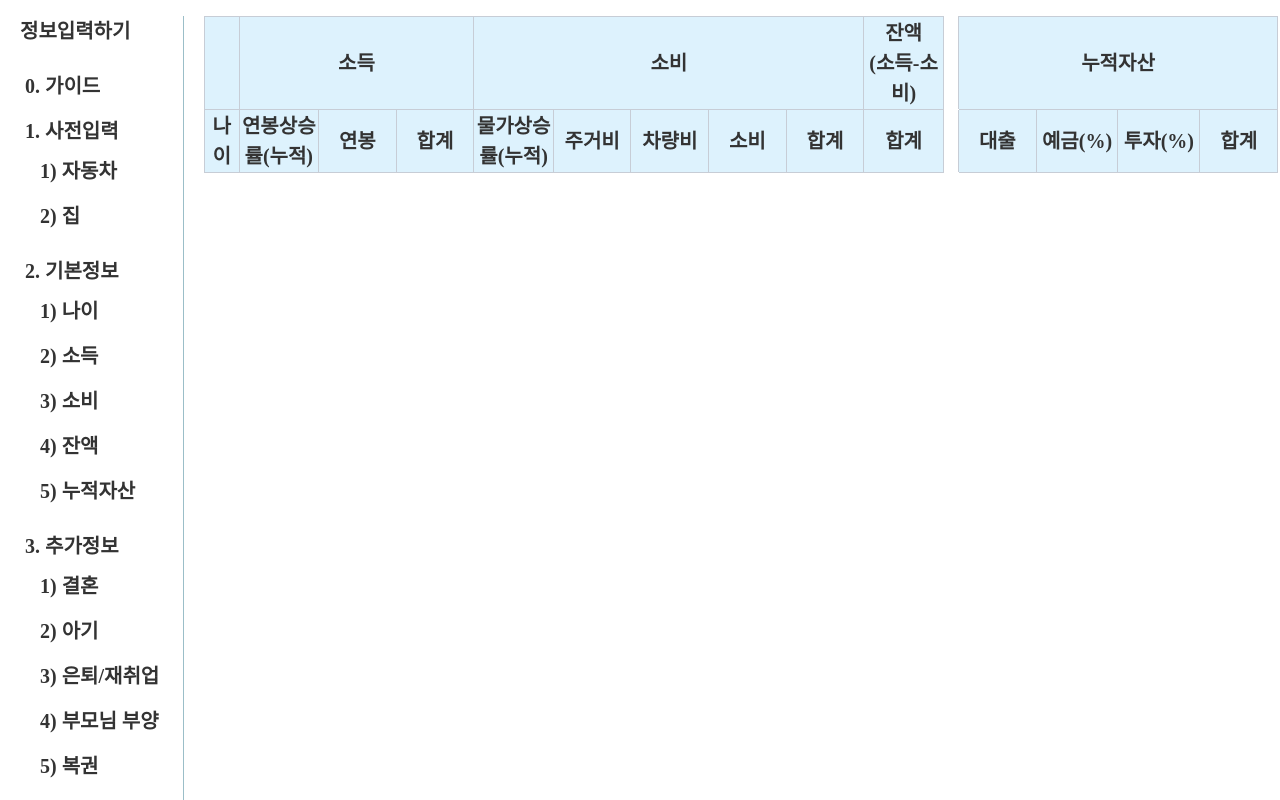
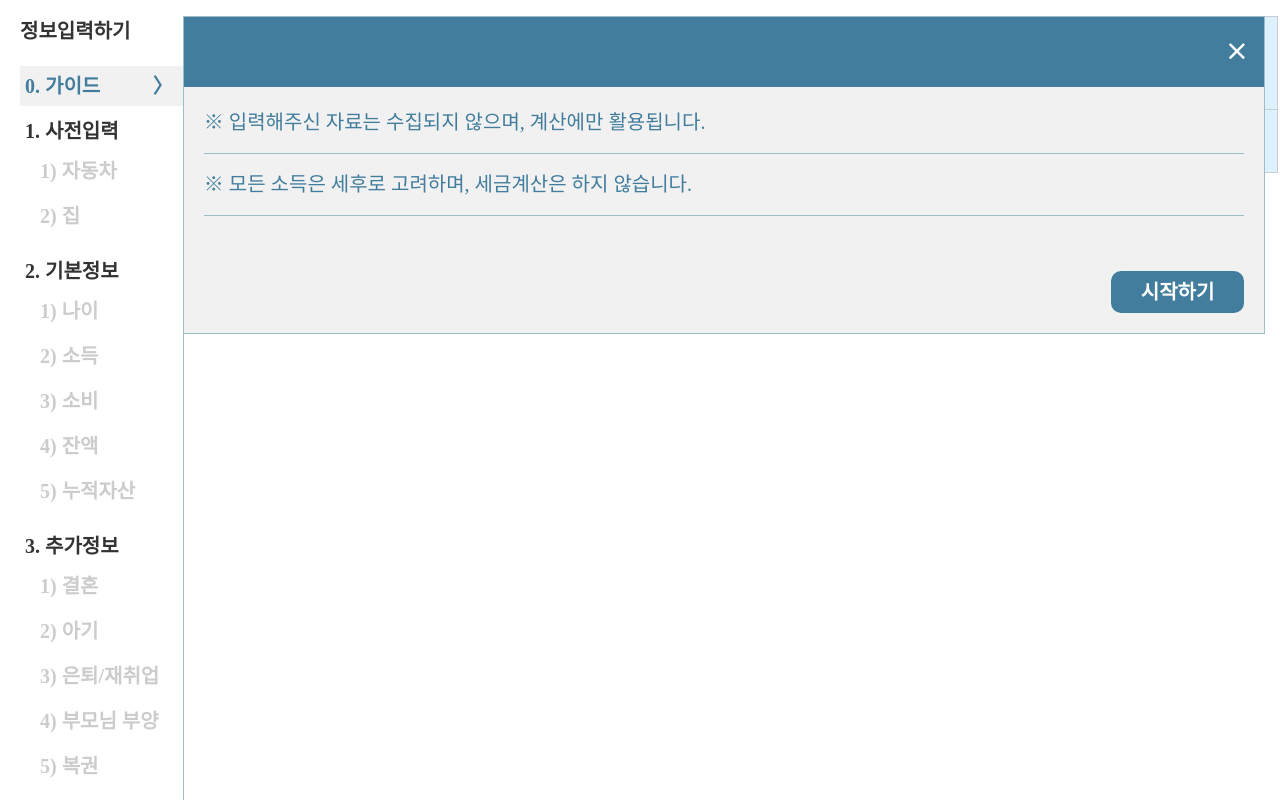
Before and after one commit to dnjseogns/cashflow, a React (Vite) app: page / in a window 1280 px wide. Both pictures are taken after a click on the button "100세까지 현금흐름 계산하기". Built offline with nearby package versions, Linux system fonts and the light colour scheme; a web font is replaced by a local one.

Commit message:
[FEATURE] 저장 관련

```diff
--- a/src/components/cashflow/Cashflow.css
+++ b/src/components/cashflow/Cashflow.css
@@ -28,13 +28,15 @@
 .cf-left ul.prev li,
 .cf-left ul.base li,
 .cf-left ul.add li{display: flex; justify-content: space-between;}
+.cf-left ul span,
 .cf-left ul li span{margin-right: 10px;}
 /* left complete 체크 */
 .cf-left ul li{position:relative;}
 .cf-left ul li.ok ::before{content:""; width: 40px; height: 40px;
     background-image: url('../../images/check_01.png'); background-size: 40px 40px; background-repeat: no-repeat;
     display: inline-block; position:absolute; top:-7px; left:-8px;}
-
+/* 체크 못함 list disable  */
+.cf-left ul li.disable{color:#CCCCCC}
 
 /*******************************************/
 /* right overflow*/
@@ -42,7 +44,7 @@
 
 /* right position */
 .cf-right{ position: relative; }
-.cf-right .cf-content .survey-area{position: fixed; bottom: 0%;}
+.cf-right .cf-content .survey-area{position: fixed;}
 .cf-right .cf-content .data-area{position: absolute;}
 
 
@@ -51,7 +53,8 @@
 .cf-right .survey-area{ background: #F1F1F1; border: 1px solid #9BBEC8; border-left: 0px solid #9BBEC8;
     width: 84.5%; min-width: 500px; height: auto; z-index: 10; } /*border-radius:10px;*/
 /* survey title */
-.cf-right .survey-area .survey-title{padding: 20px; background-color: #427D9D; font-weight: 600; color:white;}
+.cf-right .survey-area .survey-title{padding: 20px; background-color: #427D9D; font-weight: 600; color:white;display:flex; justify-content:space-between;}
+.cf-right .survey-area .survey-title a{cursor: pointer;}
 /* survey tail*/
 .cf-right .survey-area .survey-tail{padding: 20px; font-weight: 600; color:white; display: flex; justify-content: flex-end;}
 .cf-right .survey-area .survey-tail button.complete{padding: 6px 30px 6px 30px; font-weight: 600; background-color: #427D9D; color: white;
--- a/src/components/cashflow/Cashflow.jsx
+++ b/src/components/cashflow/Cashflow.jsx
@@ -11,7 +11,7 @@ import CashflowTable from './CashflowTable';
 
 function Cashflow(){
     //surveyDiv
-    const [surveyDiv,setSurveyDiv] = useState("");
+    const [surveyDiv,setSurveyDiv] = useState("guide");
     const [surveyTitle,setSurveyTitle] = useState("");
 
     return (
--- a/src/components/cashflow/CashflowSide.jsx
+++ b/src/components/cashflow/CashflowSide.jsx
@@ -66,24 +66,68 @@ function CashflowSide({surveyDiv,setSurveyDiv, setSurveyTitle}){
         <div className='left-title'><span>정보입력하기</span></div>
         <ul className={'guide ' + (surveyDiv==="guide"?"on":"")} onClick={()=>{setSurveyDivition("guide")}}>{GUIDE} {surveyDiv==="guide"?<span>〉</span>:null}</ul>
         <ul className='prev '>{PREV}
-            <li className={(surveyDiv==="car"?"on ":"") + (isSurveyCompleted.car?"ok ":"")} onClick={()=>{setSurveyDivition("car")}}><span>{PREV_CAR}</span> {surveyDiv==="car"?<span>〉</span>:null}</li>
-            <li className={(surveyDiv==="house"?"on ":"") + (isSurveyCompleted.house?"ok ":"")} onClick={()=>{setSurveyDivition("house")}}><span>{PREV_HOUSE}</span> {surveyDiv==="house"?<span>〉</span>:null}</li>
+            {isSurveyCompleted.car !== null
+            ? <li className={(surveyDiv==="car"?"on ":"") + (isSurveyCompleted.car?"ok ":"")} onClick={()=>{setSurveyDivition("car")}}><span>{PREV_CAR}</span> {surveyDiv==="car"?<span>〉</span>:null}</li>
+            : <li className='disable'><span>{PREV_CAR}</span></li>}
+
+            {isSurveyCompleted.house !== null
+            ? <li className={(surveyDiv==="house"?"on ":"") + (isSurveyCompleted.house?"ok ":"")} onClick={()=>{setSurveyDivition("house")}}><span>{PREV_HOUSE}</span> {surveyDiv==="house"?<span>〉</span>:null}</li>
+            : <li className='disable'><span>{PREV_HOUSE}</span></li>}
         </ul>
         <ul className='base '>{BASE}
-            <li className={(surveyDiv==="age"?"on ":"") + (isSurveyCompleted.age?"ok ":"")} onClick={()=>{setSurveyDivition("age")}}><span>{BASE_AGE}</span> {surveyDiv==="age"?<span>〉</span>:null}</li>
-            <li className={(surveyDiv==="salary"?"on":"") + (isSurveyCompleted.salary?" ok":"")} onClick={()=>{setSurveyDivition("salary")}}><span>{BASE_SALARY}</span> {surveyDiv==="salary"?<span>〉</span>:null}</li>
-            <li className={(surveyDiv==="consumption"?"on":"") + (isSurveyCompleted.consumption?" ok":"")} onClick={()=>{setSurveyDivition("consumption")}}><span>{BASE_CONSUMPTION}</span> {surveyDiv==="consumption"?<span>〉</span>:null}</li>
-            <li className={(surveyDiv==="balance"?"on":"") + (isSurveyCompleted.balance?" ok":"")} onClick={()=>{setSurveyDivition("balance")}}><span>{BASE_BALANCE}</span> {surveyDiv==="balance"?<span>〉</span>:null}</li>
-            <li className={(surveyDiv==="asset"?"on":"") + (isSurveyCompleted.asset?" ok":"")} onClick={()=>{setSurveyDivition("asset")}}><span>{BASE_ASSET}</span> {surveyDiv==="asset"?<span>〉</span>:null}</li>
+            {isSurveyCompleted.age !== null
+            ? <li className={(surveyDiv==="age"?"on ":"") + (isSurveyCompleted.age?"ok ":"")} onClick={()=>{setSurveyDivition("age")}}><span>{BASE_AGE}</span> {surveyDiv==="age"?<span>〉</span>:null}</li>
+            : <li className='disable'><span>{BASE_AGE}</span></li>}
+
+            {isSurveyCompleted.salary !== null
+            ? <li className={(surveyDiv==="salary"?"on":"") + (isSurveyCompleted.salary?" ok":"")} onClick={()=>{setSurveyDivition("salary")}}><span>{BASE_SALARY}</span> {surveyDiv==="salary"?<span>〉</span>:null}</li>
+            : <li className='disable'><span>{BASE_SALARY}</span></li>}
+
+            {isSurveyCompleted.consumption !== null
+            ? <li className={(surveyDiv==="consumption"?"on":"") + (isSurveyCompleted.consumption?" ok":"")} onClick={()=>{setSurveyDivition("consumption")}}><span>{BASE_CONSUMPTION}</span> {surveyDiv==="consumption"?<span>〉</span>:null}</li>
+            : <li className='disable'><span>{BASE_CONSUMPTION}</span></li>}
+
+            {isSurveyCompleted.balance !== null
+            ? <li className={(surveyDiv==="balance"?"on":"") + (isSurveyCompleted.balance?" ok":"")} onClick={()=>{setSurveyDivition("balance")}}><span>{BASE_BALANCE}</span> {surveyDiv==="balance"?<span>〉</span>:null}</li>
+            : <li className='disable'><span>{BASE_BALANCE}</span></li>}
+
+            {isSurveyCompleted.asset !== null
+            ? <li className={(surveyDiv==="asset"?"on":"") + (isSurveyCompleted.asset?" ok":"")} onClick={()=>{setSurveyDivition("asset")}}><span>{BASE_ASSET}</span> {surveyDiv==="asset"?<span>〉</span>:null}</li>
+            : <li className='disable'><span>{BASE_ASSET}</span></li>}
+
+
+
+
+
             {/* <li className={(surveyDiv==="index"?"on":"") + (isSurveyCompleted.index?" ok":"")} onClick={()=>{setSurveyDivition("index")}}><span>{BASE_INDEX}</span> {surveyDiv==="index"?<span>〉</span>:null}</li>
             <li className={(surveyDiv==="house"?"on":"") + (isSurveyCompleted.house?" ok":"")} onClick={()=>{setSurveyDivition("house")}}><span>{BASE_HOUSE}</span> {surveyDiv==="house"?<span>〉</span>:null}</li> */}
         </ul>
         <ul className='add'>{ADD}
-            <li className={(surveyDiv==="marry"?"on":"") + (isSurveyCompleted.marry?" ok":"")} onClick={()=>{setSurveyDivition("marry")}}>{ADD_MARRY} {surveyDiv==="marry"?<span>〉</span>:null}</li>
+            {isSurveyCompleted.marry !== null
+            ? <li className={(surveyDiv==="marry"?"on":"") + (isSurveyCompleted.marry?" ok":"")} onClick={()=>{setSurveyDivition("marry")}}>{ADD_MARRY} {surveyDiv==="marry"?<span>〉</span>:null}</li>
+            : <li className='disable'><span>{ADD_MARRY}</span></li>}
+
+            {isSurveyCompleted.baby !== null
+            ? <li className={(surveyDiv==="baby"?"on":"") + (isSurveyCompleted.baby?" ok":"")} onClick={()=>{setSurveyDivition("baby")}}>{ADD_BABY} {surveyDiv==="baby"?<span>〉</span>:null}</li>
+            : <li className='disable'><span>{ADD_BABY}</span></li>}
+
+            {isSurveyCompleted.retire !== null
+            ? <li className={(surveyDiv==="retire"?"on":"") + (isSurveyCompleted.retire?" ok":"")} onClick={()=>{setSurveyDivition("retire")}}>{ADD_RETIRE} {surveyDiv==="retire"?<span>〉</span>:null}</li>
+            : <li className='disable'><span>{ADD_RETIRE}</span></li>}
+
+            {isSurveyCompleted.parent !== null
+            ? <li className={(surveyDiv==="parent"?"on":"") + (isSurveyCompleted.parent?" ok":"")} onClick={()=>{setSurveyDivition("parent")}}>{ADD_PARENT} {surveyDiv==="parent"?<span>〉</span>:null}</li>
+            : <li className='disable'><span>{ADD_PARENT}</span></li>}
+
+            {isSurveyCompleted.lotto !== null
+            ? <li className={(surveyDiv==="lotto"?"on":"") + (isSurveyCompleted.lotto?" ok":"")} onClick={()=>{setSurveyDivition("lotto")}}>{ADD_LOTTO} {surveyDiv==="lotto"?<span>〉</span>:null}</li>
+            : <li className='disable'><span>{ADD_LOTTO}</span></li>}
+
+            {/* <li className={(surveyDiv==="marry"?"on":"") + (isSurveyCompleted.marry?" ok":"")} onClick={()=>{setSurveyDivition("marry")}}>{ADD_MARRY} {surveyDiv==="marry"?<span>〉</span>:null}</li>
             <li className={(surveyDiv==="baby"?"on":"") + (isSurveyCompleted.baby?" ok":"")} onClick={()=>{setSurveyDivition("baby")}}>{ADD_BABY} {surveyDiv==="baby"?<span>〉</span>:null}</li>
             <li className={(surveyDiv==="retire"?"on":"") + (isSurveyCompleted.retire?" ok":"")} onClick={()=>{setSurveyDivition("retire")}}>{ADD_RETIRE} {surveyDiv==="retire"?<span>〉</span>:null}</li>
             <li className={(surveyDiv==="parent"?"on":"") + (isSurveyCompleted.parent?" ok":"")} onClick={()=>{setSurveyDivition("parent")}}>{ADD_PARENT} {surveyDiv==="parent"?<span>〉</span>:null}</li>
-            <li className={(surveyDiv==="lotto"?"on":"") + (isSurveyCompleted.lotto?" ok":"")} onClick={()=>{setSurveyDivition("lotto")}}>{ADD_LOTTO} {surveyDiv==="lotto"?<span>〉</span>:null}</li>
+            <li className={(surveyDiv==="lotto"?"on":"") + (isSurveyCompleted.lotto?" ok":"")} onClick={()=>{setSurveyDivition("lotto")}}>{ADD_LOTTO} {surveyDiv==="lotto"?<span>〉</span>:null}</li> */}
         </ul>
     </Fragment>
     );
--- a/src/components/cashflow/CashflowSurvey.jsx
+++ b/src/components/cashflow/CashflowSurvey.jsx
@@ -26,6 +26,39 @@ function CashflowSurvey({surveyDiv,setSurveyDiv, surveyTitle}){
         //완료
         const isSurveyCompleted = surveyData.isCompleted;
         isSurveyCompleted[surveyDiv] = true;
+        if(surveyDiv === "guide"){
+            if(isSurveyCompleted.car === null) isSurveyCompleted.car = false;
+        }
+        if(surveyDiv === "car"){
+            if(isSurveyCompleted.house === null) isSurveyCompleted.house = false;
+            if(isSurveyCompleted.consumption === true) {isSurveyCompleted.consumption = false;}
+            if(isSurveyCompleted.asset === true) {isSurveyCompleted.asset = false;}
+        }
+        if(surveyDiv === "house"){
+            if(isSurveyCompleted.age === null) isSurveyCompleted.age = false;
+            if(isSurveyCompleted.consumption === true) {isSurveyCompleted.consumption = false;}
+            if(isSurveyCompleted.asset === true) {isSurveyCompleted.asset = false;}
+        }
+        if(surveyDiv === "age"){
+            if(isSurveyCompleted.salary === null) isSurveyCompleted.salary = false;
+        }
+        if(surveyDiv === "salary"){
+            if(isSurveyCompleted.consumption === null) isSurveyCompleted.consumption = false;
+            if(isSurveyCompleted.consumption === true) isSurveyCompleted.consumption = false;
+        }
+        if(surveyDiv === "consumption"){
+            if(isSurveyCompleted.balance === null) isSurveyCompleted.balance = false;
+        }
+        if(surveyDiv === "balance"){
+            if(isSurveyCompleted.asset === null) isSurveyCompleted.asset = false;
+        }
+        if(surveyDiv === "asset"){
+            if(isSurveyCompleted.marry === null) isSurveyCompleted.marry = false;
+            if(isSurveyCompleted.baby === null) isSurveyCompleted.baby = false;
+            if(isSurveyCompleted.retire === null) isSurveyCompleted.retire = false;
+            if(isSurveyCompleted.parent === null) isSurveyCompleted.parent = false;
+            if(isSurveyCompleted.lotto === null) isSurveyCompleted.lotto = false;
+        }
         surveyData.isCompleted = isSurveyCompleted;
         dispatch(SvSave(surveyData));
         //survey창닫기
@@ -37,9 +70,9 @@ function CashflowSurvey({surveyDiv,setSurveyDiv, surveyTitle}){
         ? null
         : <Fragment>
             <article className={'survey-area '+surveyDiv}>
-                <div className='survey-title'>{surveyTitle}</div>
+                <div className='survey-title'><span>{surveyTitle}</span><a onClick={()=>{setSurveyDiv("");}}>⨉</a></div>
                 <div className='survey-content'>
-                {surveyDiv==="guide"?<GuideSurvey/>
+                {surveyDiv==="guide"?<GuideSurvey completeBtnClickCnt={completeBtnClickCnt} commonCompleteLogic={commonCompleteLogic}/>
                 //
                 :surveyDiv==="car"?<PrevCarSurvey completeBtnClickCnt={completeBtnClickCnt} commonCompleteLogic={commonCompleteLogic}/>
                 :surveyDiv==="house"?<PrevHouseSurvey completeBtnClickCnt={completeBtnClickCnt} commonCompleteLogic={commonCompleteLogic}/>
@@ -49,6 +82,7 @@ function CashflowSurvey({surveyDiv,setSurveyDiv, surveyTitle}){
                 :surveyDiv==="consumption"?<BaseConsumptionSurvey completeBtnClickCnt={completeBtnClickCnt} commonCompleteLogic={commonCompleteLogic}/>
                 :surveyDiv==="balance"?<BaseBalanceSurvey completeBtnClickCnt={completeBtnClickCnt} commonCompleteLogic={commonCompleteLogic}/>
                 :surveyDiv==="asset"?<BaseAssetSurvey completeBtnClickCnt={completeBtnClickCnt} commonCompleteLogic={commonCompleteLogic}/>
+                //
                 // :surveyDiv==="index"?<BaseIndexSurvey completeBtnClickCnt={completeBtnClickCnt} commonCompleteLogic={commonCompleteLogic}/>
                 // :surveyDiv==="house"?<BasicHouseSurvey completeBtnClickCnt={completeBtnClickCnt} commonCompleteLogic={commonCompleteLogic}/>
                 // :surveyDiv==="asset"?<BasicAssetSurvey completeBtnClickCnt={completeBtnClickCnt} commonCompleteLogic={commonCompleteLogic}/>
@@ -60,7 +94,7 @@ function CashflowSurvey({surveyDiv,setSurveyDiv, surveyTitle}){
                 :null}
                 </div>
                 <div className='survey-tail'>
-                    <button className='complete' onClick={()=>{setCompleteBtnClickCnt(completeBtnClickCnt+1)}}>완료</button>
+                    <button className='complete' onClick={()=>{setCompleteBtnClickCnt(completeBtnClickCnt+1)}}>{surveyDiv === "guide" ? "시작하기" : "저장하기"}</button>
                 </div>
             </article>
             </Fragment>
--- a/src/components/cashflow/survey/GuideSurvey.jsx
+++ b/src/components/cashflow/survey/GuideSurvey.jsx
@@ -1,6 +1,26 @@
-function GuideSurvey (){
-    return (<div>
-        (1) 모든 소득은 세후로 입력 및 계산됩니다.
-    </div>)
+import { Fragment } from 'react';
+import useEffectNoMount from '@/hooks/useEffectNoMount.jsx';
+
+function GuideSurvey ({completeBtnClickCnt, commonCompleteLogic}){
+    useEffectNoMount(()=>{
+        commonCompleteLogic();
+    },[completeBtnClickCnt]);
+
+    return (
+        <Fragment>
+        <div>
+            <p className='note'>※ 입력해주신 자료는 수집되지 않으며, 계산에만 활용됩니다.</p>
+        {/* <p>※ 모든 소득은 세후로 고려하여 세금계산은 하지 않습니다.</p> */}
+        </div>
+        <div>
+            <p className='note'>※ 모든 소득은 세후로 고려하며, 세금계산은 하지 않습니다.</p>
+        </div>
+        {/* <div>
+            1. 입력해주신 자료는 이번 계산에만 활용합니다. 이 사이트는 어떤 정보도 저장하지 않습니다.
+        </div>
+        <div>
+            ※ 모든 소득은 세후로 계산됩니다.
+        </div> */}
+        </Fragment>)
 }
 export default GuideSurvey;
--- a/src/components/cashflow/useCashflowTableData.jsx
+++ b/src/components/cashflow/useCashflowTableData.jsx
@@ -26,7 +26,6 @@ export const useCashflowTableData = () => {
         base.loan.push({loanId:"systemLoan", loanName:"추가대출", loanAmount:0, loanInterest: base?.loanInterest ?? 6.0, isReadOnly:true});
         base.loan = base.loan.map((item)=> ({...item, "loanAmountStack":-1*item.loanAmount})) // loanAmountStack 컬럼 추가
                              .sort((a,b)=>(b.loanInterest - a.loanInterest)); // 대출금리 높은 걸 위로
-        console.log("surveyData.base.loan",surveyData.base?.loan);
 
         let rows = [];
         //누적 변수
--- a/src/redux/reducer/SurveyReducer.jsx
+++ b/src/redux/reducer/SurveyReducer.jsx
@@ -5,24 +5,25 @@ const initialize = {
     data :
     {
         isCompleted:{
-            guide:false,
+            guide:true,
 
-            car:false,
-            house:false,
+            car:null,
+            house:null,
 
-            age:false,
-            salary:false,
-            consumption:false,
-            balance:false,
-            asset:false,
+            age:null,
+            salary:null,
+            consumption:null,
+            balance:null,
+            asset:null,
 
-            index:false,
+            // index:null,
+            // car
             // house:false,
-            marry:false,
-            baby:false,
-            retire:false,
-            parent:false,
-            lotto:false
+            marry:null,
+            baby:null,
+            retire:null,
+            parent:null,
+            lotto:null
         },
         prev:{
         },
```
Also changed, not shown: 1 other file (tests, documents, lock files or other folders).
